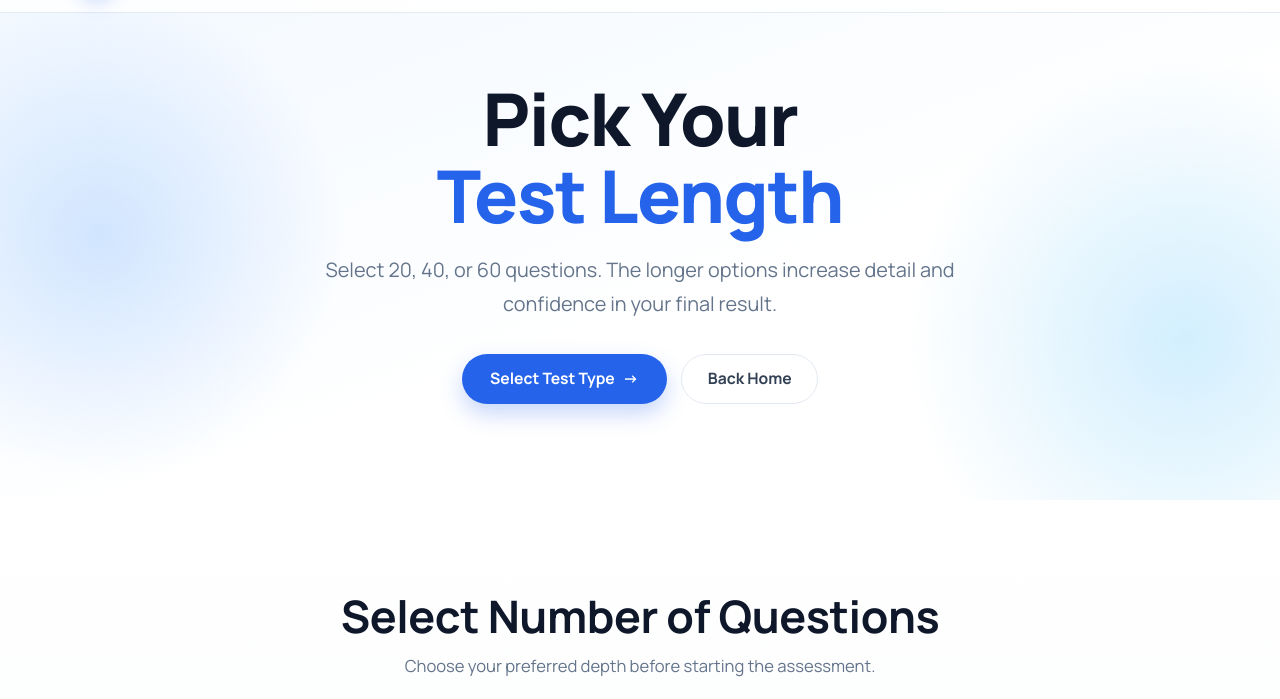
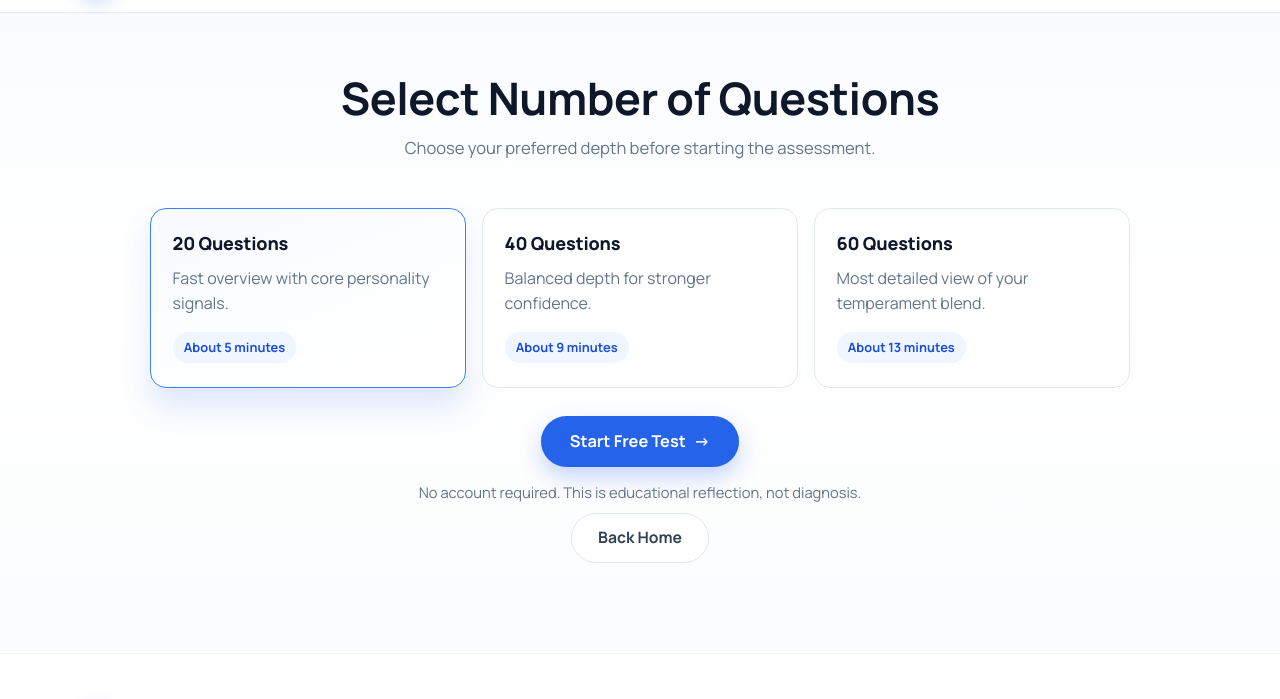
Before and after one commit to edwinidan/what_is_your_temperament, a plain HTML site: page test-options.html in a window 1280 px wide. Shown: the part 60-759 px from the top of the page. Drawn offline with Linux system fonts and the light colour scheme.

Commit message:
Simplify test flow to direct question selection page

```diff
--- a/styles.css
+++ b/styles.css
@@ -542,6 +542,10 @@ main {
   background: linear-gradient(180deg, #f8fbff 0%, #ffffff 36%, #f8fafc 100%);
 }
 
+.selection-direct {
+  padding-top: 132px;
+}
+
 .depth-grid {
   margin: 0;
   padding: 0;
@@ -628,6 +632,10 @@ main {
   margin-top: 0.9rem;
   color: var(--gray-500);
   font-size: 0.92rem;
+}
+
+.back-home-btn {
+  margin-top: 0.6rem;
 }
 
 .quiz-stage,
--- a/test-options.html
+++ b/test-options.html
@@ -30,29 +30,7 @@
 
     <main>
       <div id="intro-panel">
-        <section class="hero hero-select">
-          <div class="blob blob-left" aria-hidden="true"></div>
-          <div class="blob blob-right" aria-hidden="true"></div>
-          <div class="app-container hero-content">
-            <h1>
-              Pick Your <br />
-              <span>Test Length</span>
-            </h1>
-            <p class="hero-copy">
-              Select 20, 40, or 60 questions. The longer options increase detail
-              and confidence in your final result.
-            </p>
-            <div class="hero-actions">
-              <a href="#choose-depth" class="btn btn-primary">
-                Select Test Type
-                <span aria-hidden="true">-></span>
-              </a>
-              <a href="index.html" class="btn btn-outline">Back Home</a>
-            </div>
-          </div>
-        </section>
-
-        <section class="section" id="choose-depth">
+        <section class="section selection-direct" id="choose-depth">
           <div class="app-container narrow">
             <div class="section-head">
               <h2>Select Number of Questions</h2>
@@ -98,6 +76,7 @@
               <p class="selection-note">
                 No account required. This is educational reflection, not diagnosis.
               </p>
+              <a href="index.html" class="btn btn-outline back-home-btn">Back Home</a>
             </div>
           </div>
         </section>
```
Also changed, not shown: index.html (+4 -4 lines).
